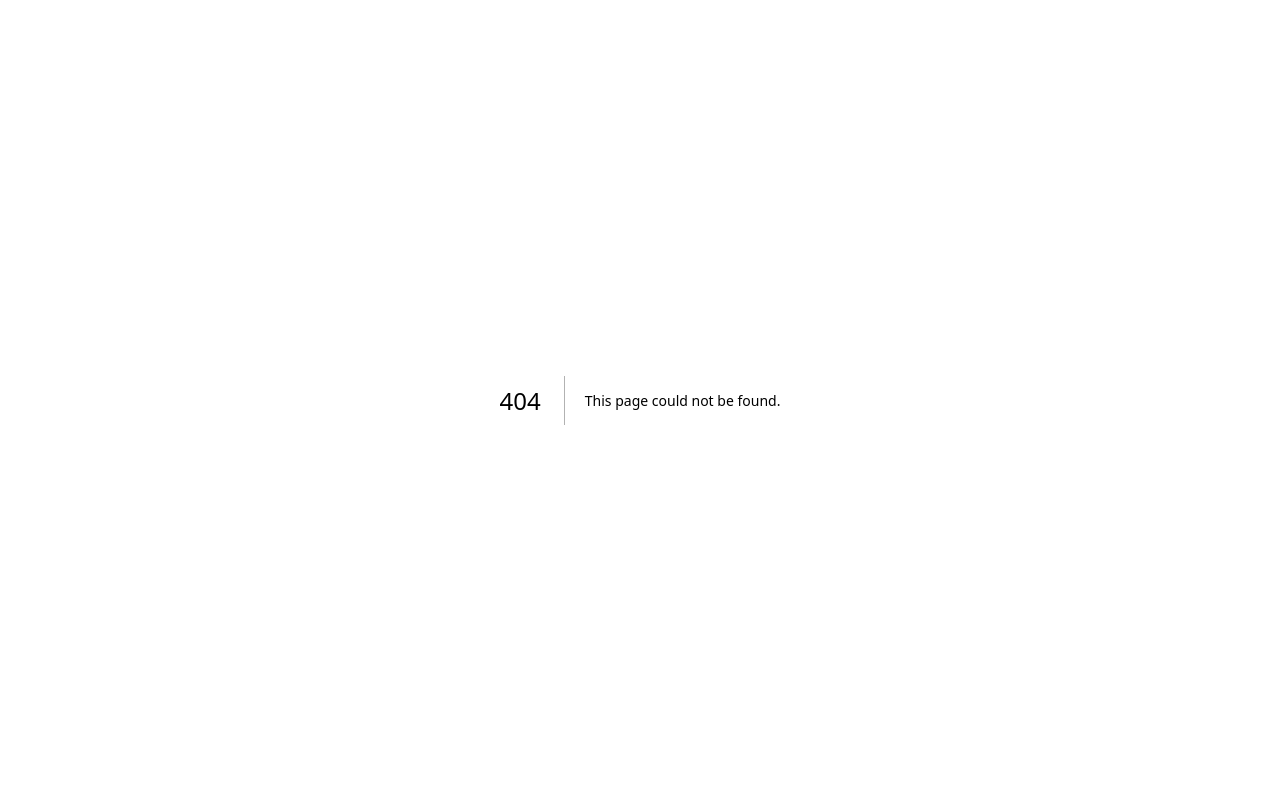
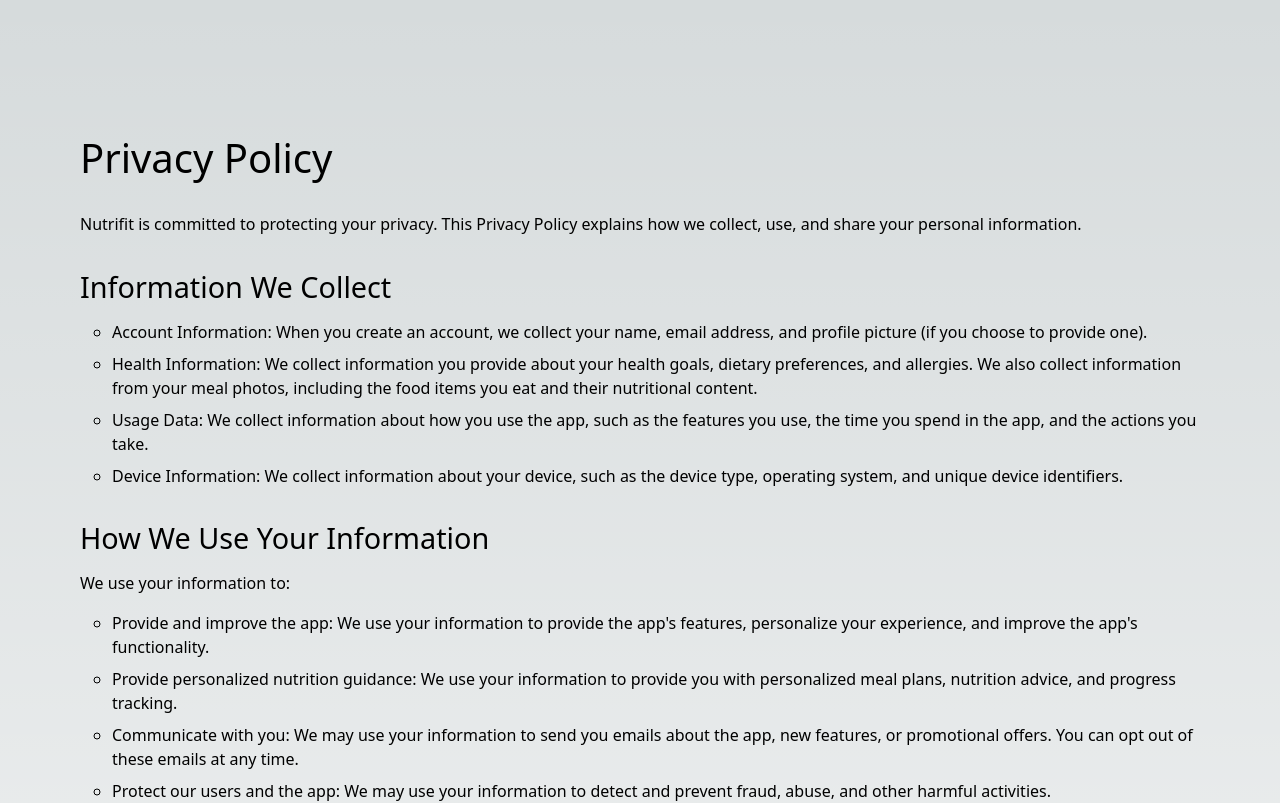
Before and after one commit to Ekrekr/nutrifit-landing, a Next.js app: page /privacy in a window 1280 px wide. Before the commit this address had no page. Shown: the top 803 px of the page. Built offline with nearby package versions, Linux system fonts and the light colour scheme.

Commit message:
Add a privacy policy page

```diff
--- /dev/null
+++ b/app/privacy/mdx-layout.tsx
@@ -0,0 +1,4 @@
+export default function MdxLayout({ children }: { children: React.ReactNode }) {
+  // Create any shared layout or styles here
+  return <div className="p-20">{children}</div>;
+}
--- /dev/null
+++ b/app/privacy/page.mdx
@@ -0,0 +1,58 @@
+import "./styles.css";
+import MdxLayout from "./mdx-layout";
+
+# Privacy Policy
+
+Nutrifit is committed to protecting your privacy. This Privacy Policy explains how we collect, use, and share your personal information.
+
+## Information We Collect
+
+- Account Information: When you create an account, we collect your name, email address, and profile picture (if you choose to provide one).
+- Health Information: We collect information you provide about your health goals, dietary preferences, and allergies. We also collect information from your meal photos, including the food items you eat and their nutritional content.
+- Usage Data: We collect information about how you use the app, such as the features you use, the time you spend in the app, and the actions you take.
+- Device Information: We collect information about your device, such as the device type, operating system, and unique device identifiers.
+
+## How We Use Your Information
+
+We use your information to:
+
+- Provide and improve the app: We use your information to provide the app's features, personalize your experience, and improve the app's functionality.
+- Provide personalized nutrition guidance: We use your information to provide you with personalized meal plans, nutrition advice, and progress tracking.
+- Communicate with you: We may use your information to send you emails about the app, new features, or promotional offers. You can opt out of these emails at any time.
+- Protect our users and the app: We may use your information to detect and prevent fraud, abuse, and other harmful activities.
+
+## How We Share Your Information
+
+We may share your information with:
+
+- Service providers: We may share your information with service providers who help us with things like data storage, analytics, and customer support.
+- Other users: Your profile picture and name may be visible to other users of the app.
+- Aggregated data: We may share aggregated data with third parties for research or marketing purposes. Aggregated data does not identify you personally.
+
+## Your Choices
+
+You can:
+
+- Access and update your information: You can access and update your information in the app settings.
+- Delete your account: You can delete your account at any time by contacting us.
+- Opt out of marketing emails: You can opt out of marketing emails by clicking the unsubscribe link in any email.
+
+## Security
+
+We take reasonable measures to protect your information from unauthorized access, use, or disclosure. However, no method of transmission over the Internet or electronic storage is 100% secure.
+
+## Children's Privacy
+
+Our app is not intended for children under the age of 13. We do not knowingly collect personal information from children under 13.
+
+## Changes to This Policy
+
+We may update this Privacy Policy from time to time. If we make any material changes, we will notify you by email or through the app.
+
+## Contact Us
+
+If you have any questions about this Privacy Policy, please contact us at eliaskassell@gmail.com.
+
+export default function MDXPage({ children }) {
+  return <MdxLayout>{children}</MdxLayout>;
+}
--- /dev/null
+++ b/app/privacy/styles.css
@@ -0,0 +1,39 @@
+General Styles body {
+  font-family: sans-serif;
+  line-height: 1.6;
+  margin: 0;
+  padding: 20px;
+}
+
+h1 {
+  font-size: 2.5em;
+  margin-bottom: 0.6em;
+  margin-top: 1.2em;
+}
+
+h2 {
+  font-size: 1.8em;
+  margin-bottom: 0.4em;
+  margin-top: 1em;
+}
+
+p {
+  margin-bottom: 1em;
+}
+
+a {
+  color: rgb(40, 120, 250);
+}
+
+a:hover {
+  text-decoration: underline;
+}
+
+ul {
+  margin-left: 2em;
+  list-style-type: circle;
+}
+
+li {
+  margin-bottom: 0.5em;
+}
--- /dev/null
+++ b/mdx-components.tsx
@@ -0,0 +1,7 @@
+import type { MDXComponents } from "mdx/types";
+
+export function useMDXComponents(components: MDXComponents): MDXComponents {
+  return {
+    ...components,
+  };
+}
--- a/next.config.mjs
+++ b/next.config.mjs
@@ -1,4 +1,20 @@
+import remarkGfm from "remark-gfm";
+import createMDX from "@next/mdx";
+
 /** @type {import('next').NextConfig} */
-const nextConfig = {};
+const nextConfig = {
+  // Configure `pageExtensions`` to include MDX files
+  pageExtensions: ["js", "jsx", "mdx", "ts", "tsx"],
+  // Optionally, add any other Next.js config below
+};
 
-export default nextConfig;
+const withMDX = createMDX({
+  // Add markdown plugins here, as desired
+  options: {
+    remarkPlugins: [remarkGfm],
+    rehypePlugins: [],
+  },
+});
+
+// Wrap MDX and Next.js config with each other
+export default withMDX(nextConfig);
--- a/tailwind.config.ts
+++ b/tailwind.config.ts
@@ -1,7 +1,7 @@
 import type { Config } from "tailwindcss";
 
 const config: Config = {
-  content: ["./app/**/*.{js,ts,jsx,tsx,mdx}"],
+  content: ["./app/**/*.{js,ts,jsx,tsx,mdx}", "./mdx-components.tsx"],
   theme: {
     extend: {
       backgroundImage: {
```
Also changed, not shown: package.json (+9 -4 lines), 1 other file (tests, documents, lock files or other folders).
